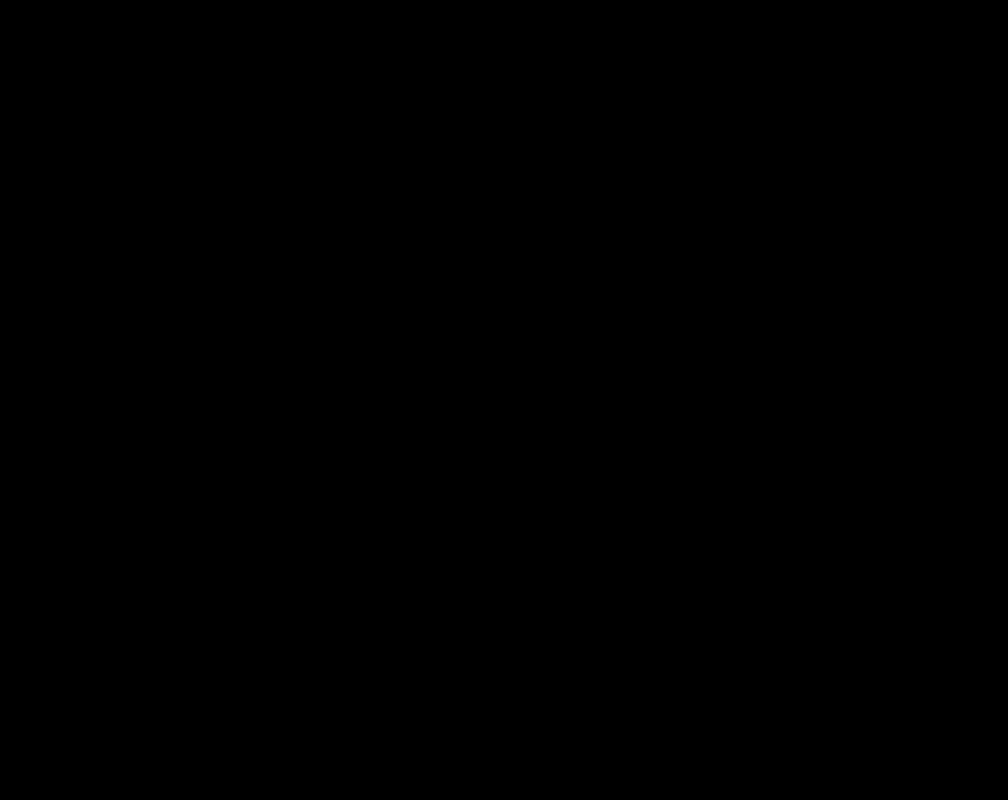
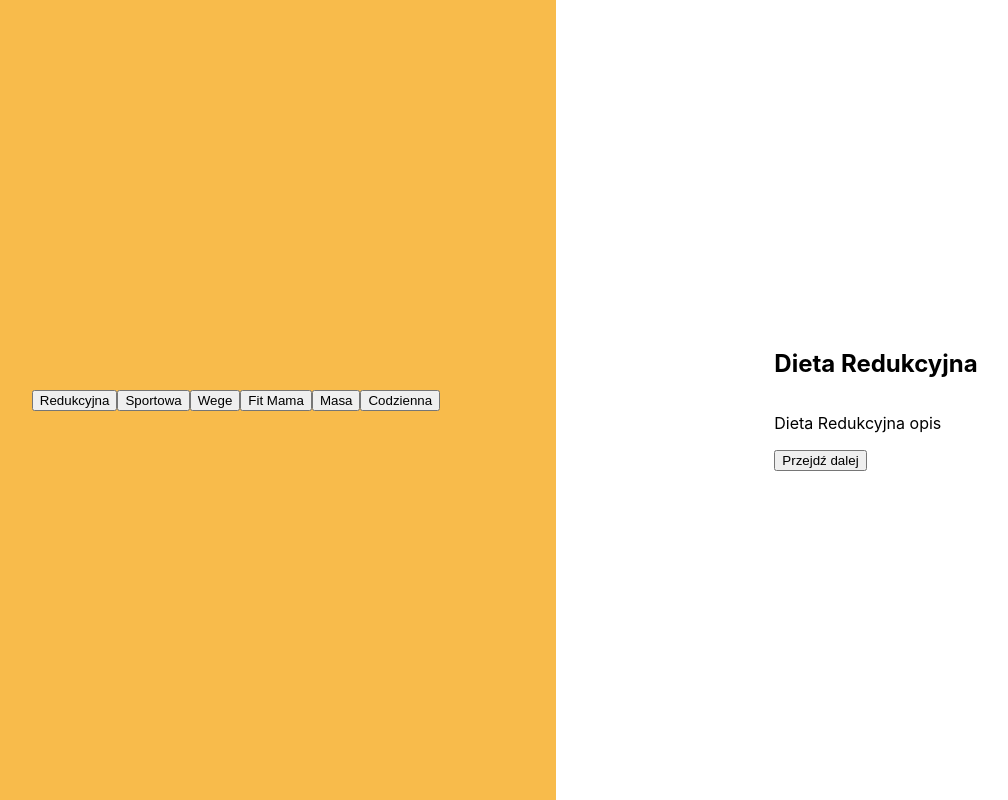
Before and after one commit to DamianTarczon/FitApp-frontend, a React (Create React App) app: page /join-form-step-3 in a window 1280 px wide. Shown: the whole page, without its empty margins (84-1092 px from the left). Built offline with nearby package versions, Linux system fonts and the light colour scheme.

Commit message:
basic step 3 implemented

```diff
--- a/src/App.scss
+++ b/src/App.scss
@@ -1,5 +1,5 @@
 body {
-    background-color: black;
+    background-color: white;
 }
 
 .form-container {
--- a/src/pages/JoinFormSlice.ts
+++ b/src/pages/JoinFormSlice.ts
@@ -3,7 +3,7 @@
 
 
 export interface JoinFormState {
-    gender: string,
+    form: {gender: string,
     age: string,
     height: string,
     weight: string,
@@ -12,20 +12,28 @@
     activityLevel: string,
     numberOfMeals: string,
     notLikedProducts: string[],
-    disease: string[]
+    disease: string[]},
+    dietDescription: {
+        title: string,
+        description: string,
+    }
 }
 
 const initialState: JoinFormState = {
-    gender: '',
+    form: {gender: '',
     age: '',
     height: '',
     weight: '',
-    dietType: '',
+    dietType: 'reduction',
     allergens: [],
     activityLevel: '',
     numberOfMeals: '',
     notLikedProducts: [],
-    disease: []
+    disease: []},
+    dietDescription: {
+        title: 'Dieta Redukcyjna',
+        description: 'Dieta Redukcyjna opis',
+    }
 };
 
 
@@ -37,48 +45,50 @@
   reducers: {
     // Use the PayloadAction type to declare the contents of `action.payload`
     setGender: (state, action: PayloadAction<string>) => {
-      state.gender = action.payload;
+      state.form.gender = action.payload;
     },
     setAge: (state, action: PayloadAction<string>) => {
-        state.age = action.payload;
+        state.form.age = action.payload;
     },
     setHeight: (state, action: PayloadAction<string>) => {
-        state.height = action.payload;
+        state.form.height = action.payload;
     },
     setWeight: (state, action: PayloadAction<string>) => {
-        state.weight = action.payload;
+        state.form.weight = action.payload;
     },
     setDietType: (state, action: PayloadAction<string>) => {
-        state.dietType = action.payload;
+        state.form.dietType = action.payload;
+        state.dietDescription.title = 'Dieta '+ action.payload
+        state.dietDescription.description = 'Dieta ' + action.payload + ' opis'
     },
     setAllergens: (state, action: PayloadAction<string>) => {
-       if (state.allergens.includes(action.payload)) {
-        state.allergens.splice(state.allergens.indexOf(action.payload), 1)
+       if (state.form.allergens.includes(action.payload)) {
+        state.form.allergens.splice(state.form.allergens.indexOf(action.payload), 1)
        }
        else {
-        state.allergens.push(action.payload)
+        state.form.allergens.push(action.payload)
        }
     },
     setActivityLevel: (state, action: PayloadAction<string>) => {
-        state.activityLevel = action.payload;
+        state.form.activityLevel = action.payload;
     },
     setNumberOfMeals: (state, action: PayloadAction<string>) => {
-        state.numberOfMeals = action.payload;
+        state.form.numberOfMeals = action.payload;
     },
     setNotLikedProducts: (state, action: PayloadAction<string>) => {
-        if (state.notLikedProducts.includes(action.payload)) {
-            state.notLikedProducts.splice(state.notLikedProducts.indexOf(action.payload), 1)
+        if (state.form.notLikedProducts.includes(action.payload)) {
+            state.form.notLikedProducts.splice(state.form.notLikedProducts.indexOf(action.payload), 1)
            }
            else {
-            state.notLikedProducts.push(action.payload)
+            state.form.notLikedProducts.push(action.payload)
            }
     },
     setDiseases: (state, action: PayloadAction<string>) => {
-        if (state.disease.includes(action.payload)) {
-            state.disease.splice(state.disease.indexOf(action.payload), 1)
+        if (state.form.disease.includes(action.payload)) {
+            state.form.disease.splice(state.form.disease.indexOf(action.payload), 1)
            }
            else {
-            state.disease.push(action.payload)
+            state.form.disease.push(action.payload)
            }
     },
 
--- /dev/null
+++ b/src/pages/JoinFormStep1.scss
@@ -0,0 +1,4 @@
+.gender-button {
+    height: 200px;
+    width: 200px;
+}
--- a/src/pages/JoinFormStep1.tsx
+++ b/src/pages/JoinFormStep1.tsx
@@ -5,21 +5,20 @@
   selectForm,
 } from './JoinFormSlice';
 import BigTile from '../components/BigTile';
+import './JoinFormStep1.scss';
+import { Link } from "react-router-dom";
 
 export default function JoinFormStep1() {
   const form = useAppSelector(selectForm);
   const dispatch = useAppDispatch();
-  const content1 = <><button onClick={() => dispatch(setGender('male'))}>Male</button>
-  <button onClick={() => dispatch(setGender('female'))}>Female</button>
-  {form.gender}</>
-  const content2 = <div>Hello world</div>
+  const button1 = <Link to="/join-form-step-2"><button className="gender-button" onClick={() => dispatch(setGender('male'))}>Male</button></Link>
+
+  const button2 = <Link to="/join-form-step-2"><button className="gender-button" onClick={() => dispatch(setGender('female'))}>Female</button></Link>
 
   return (
     <div className="form-container">
-      <BigTile content={content1} color="red"/>
-      <BigTile content={content2} color="blue"/>
-
-
+      <BigTile content={button1} color="#f8bb4b"/>
+      <BigTile content={button2} color="#ffffff"/>
     </div>
   );
 }
--- /dev/null
+++ b/src/pages/JoinFormStep3.scss
@@ -0,0 +1,4 @@
+.diet-description {
+    display: flex;
+    flex-direction: column;
+}
--- a/src/pages/JoinFormStep3.tsx
+++ b/src/pages/JoinFormStep3.tsx
@@ -1,7 +1,35 @@
 import React from 'react';
+import { useAppSelector, useAppDispatch } from '../app/hooks';
+import {
+  setGender,
+  selectForm,
+  setDietType,
+} from './JoinFormSlice';
+import BigTile from '../components/BigTile';
+import './JoinFormStep3.scss';
+import { Link } from "react-router-dom";
 
 export default function JoinFormStep3() {
+  const form = useAppSelector(selectForm);
+  const dispatch = useAppDispatch();
+
+  const dietsOptions = ['Redukcyjna', 'Sportowa', 'Wege','Fit Mama','Masa','Codzienna']
+
+  const diets = dietsOptions.map(diet =>
+    {return <button
+      onClick={() => dispatch(setDietType(diet))}>{diet}
+      </button>})
+
+  const description = <div className="diet-description">
+    <h2>{form.dietDescription.title}</h2>
+    <p>{form.dietDescription.description}</p>
+    <Link to="/join-form-step-4"><button>Przejdź dalej</button></Link>
+    </div>
+
   return (
-    <div>Step3</div>
+    <div className="form-container">
+      <BigTile content={diets} color="#f8bb4b"/>
+      <BigTile content={description} color="#ffffff"/>
+    </div>
   );
 }
```
